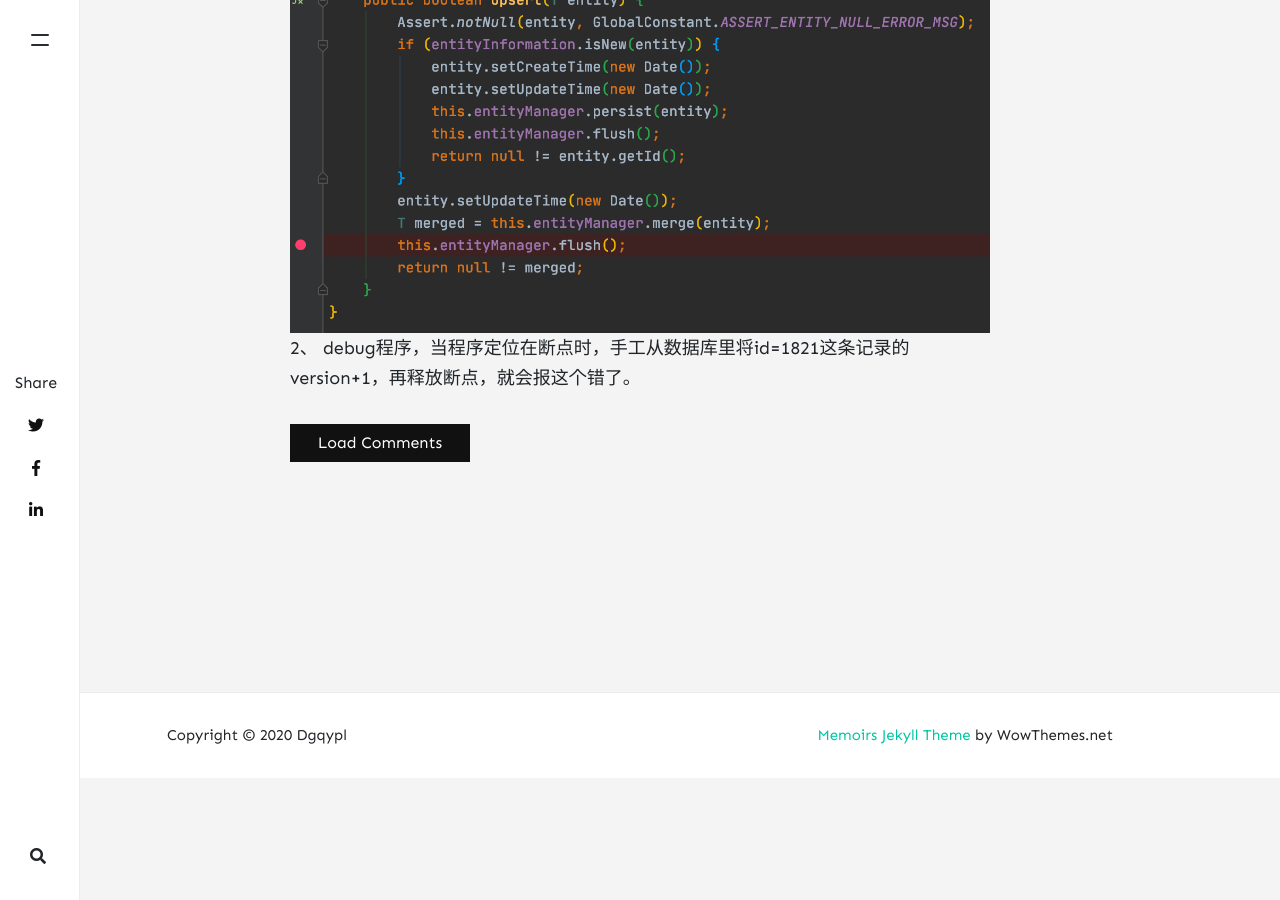
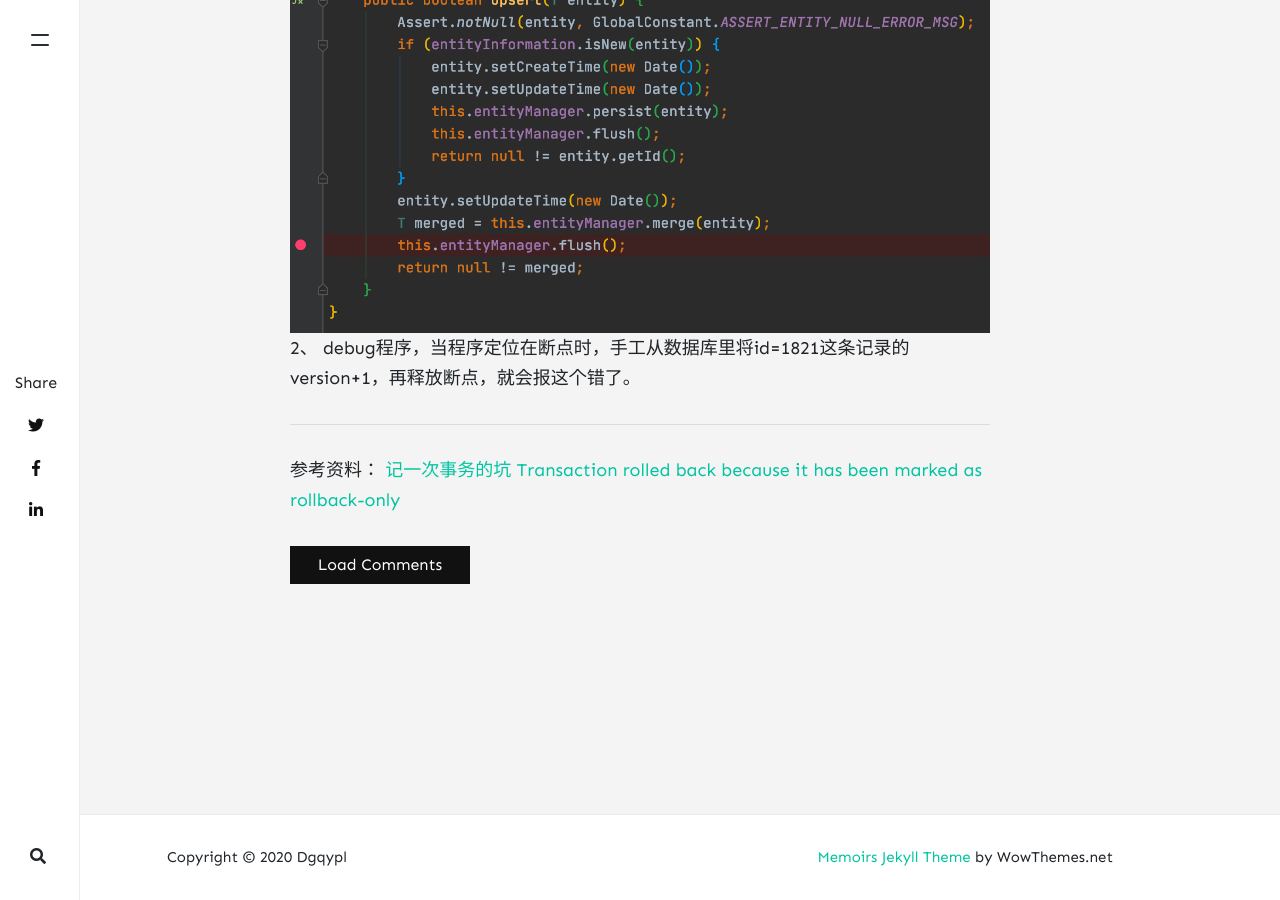
Before and after one commit to dgqypl/dgqypl.github.io, a Jekyll site: the page built from _posts/2020-05-13-Spring-transaction-ObjectOptimisticLockingFailureException.md, in a window 1280 px wide and 900 px high, scrolled down 1867 px. Built offline with Jekyll 4.4.1, drawn with Linux system fonts in a browser that asks for light colours; nearby versions of some CDN libraries; comment, search, counter and statistics services are not loaded; before the commit the page ends 2645 px from its top, so only the background shows below that.

Commit message:
更新参考资料

```diff
--- a/_posts/2020-05-13-Spring-transaction-ObjectOptimisticLockingFailureException.md
+++ b/_posts/2020-05-13-Spring-transaction-ObjectOptimisticLockingFailureException.md
@@ -35,3 +35,7 @@ public class UserDealWithServiceTest extends BaseTest {
 ![](/assets/images/202005/20200513blog1.png)
 2、
 debug程序，当程序定位在断点时，手工从数据库里将id=1821这条记录的version+1，再释放断点，就会报这个错了。
+
+---
+参考资料：
+[记一次事务的坑 Transaction rolled back because it has been marked as rollback-only](https://yunlongn.github.io/2019/05/06/%E8%AE%B0%E4%B8%80%E6%AC%A1%E4%BA%8B%E5%8A%A1%E7%9A%84%E5%9D%91Transaction-rolled-back-because-it-has-been-marked-as-rollback-only/)
```
